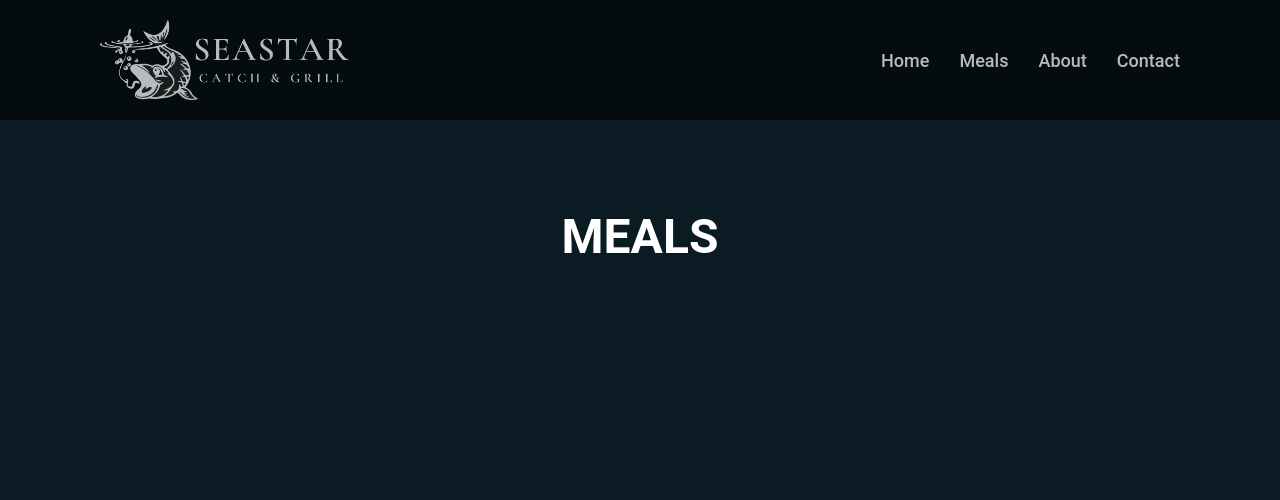
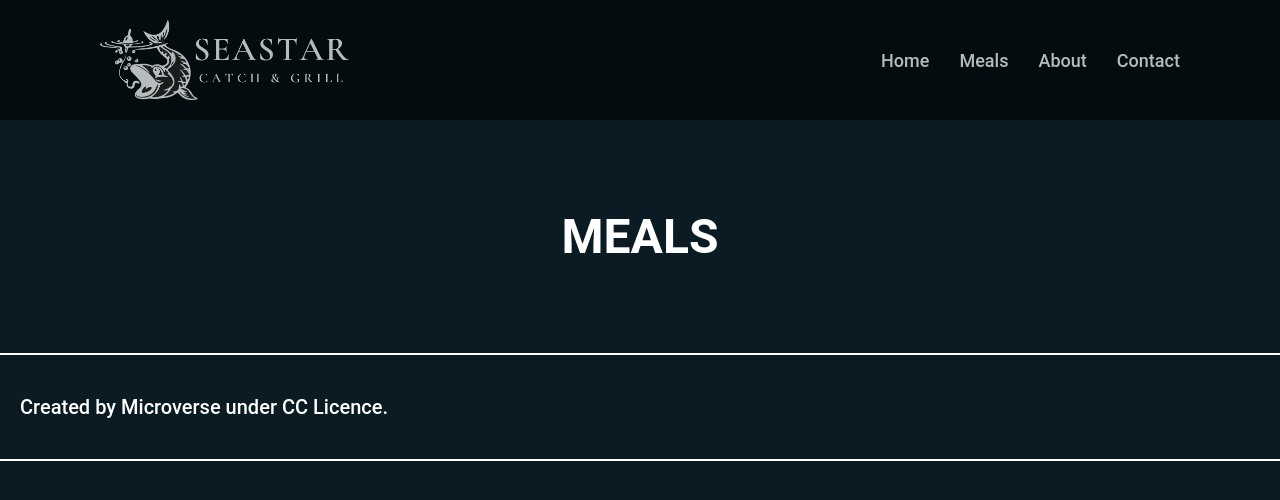
Before and after one commit to m00h0/Capstone-Project2, a website built with webpack: page src/index.html in a window 1280 px wide. Built offline with nearby package versions, Linux system fonts and the light colour scheme; no server answers.

Commit message:
Update index.html

```diff
--- a/src/index.html
+++ b/src/index.html
@@ -58,5 +58,10 @@
             </div>
         </section>
     </main>
+    <footer class="footer">
+        <p class="copyright-text">
+            Created by Microverse under CC Licence.
+        </p>
+    </footer>
 </body>
 </html>
```
